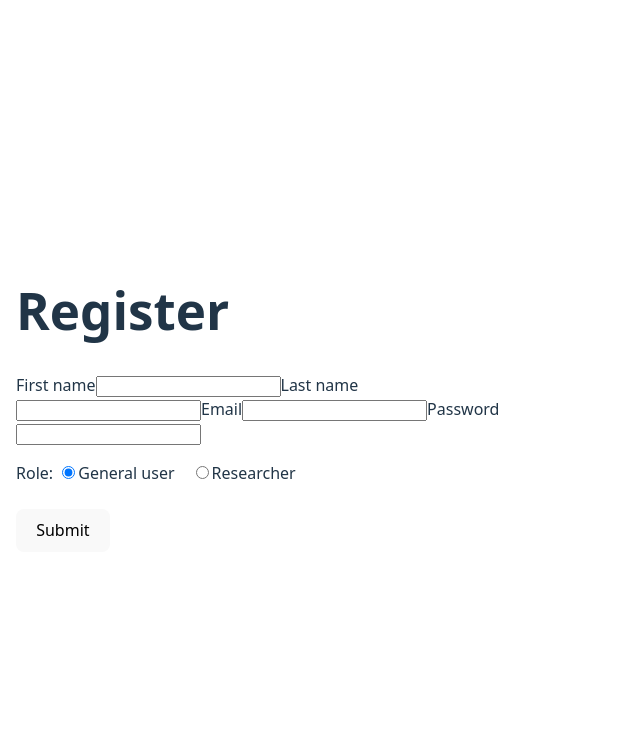
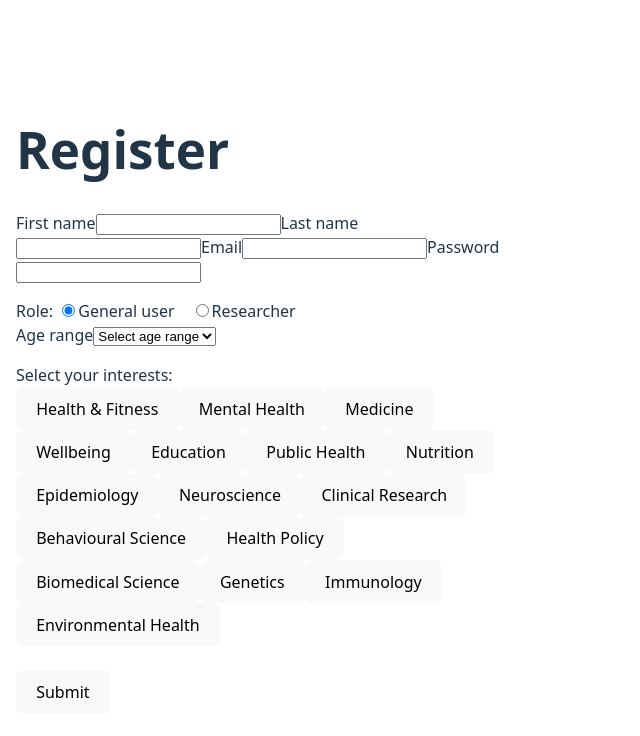
Before and after one commit to JodelDjan/w1973296_prototype, a React app in the folder frontend/: page /register in a window 1280 px wide. Shown: the top 736 px of the page, without its empty margins (0-640 px from the left). Built offline with nearby package versions, Linux system fonts and the light colour scheme; the HTML template or start-up script is replaced by a standard one.

Commit message:
added age range and interests to gen user register form

```diff
--- a/frontend/src/Register.jsx
+++ b/frontend/src/Register.jsx
@@ -32,7 +32,10 @@ export default function Register() {
   researchArea: "",
   bio: "",
   tags: [],
+  ageRange: "",
+  interests: [],
 });
+
 
   const [bioError, setBioError] = useState("");
 
@@ -256,6 +259,36 @@ async function handleSubmit(e) {
           </>
         )}
 
+        {form.role === "general" && (
+  <>
+    <label>
+      Age range
+      <select name="ageRange" value={form.ageRange} onChange={handleChange}>
+        <option value="">Select age range</option>
+        <option value="18-25">18–25</option>
+        <option value="26-35">26–35</option>
+        <option value="36-45">36–45</option>
+        <option value="46-55">46–55</option>
+        <option value="56-60">56–60</option>
+      </select>
+    </label>
+
+    <div style={{ marginTop: "1rem" }}>
+      <div>Select your interests:</div>
+      {TAG_OPTIONS.map(tag => (
+        <button
+          key={tag}
+          type="button"
+          onClick={() => toggleInterest(tag)}
+        >
+          {tag}
+        </button>
+      ))}
+    </div>
+  </>
+)}
+
+
         <button type="submit" style={{ marginTop: "1.5rem" }}>
           Submit
         </button>
```
Lines whose indentation alone changed are shown as unchanged.
